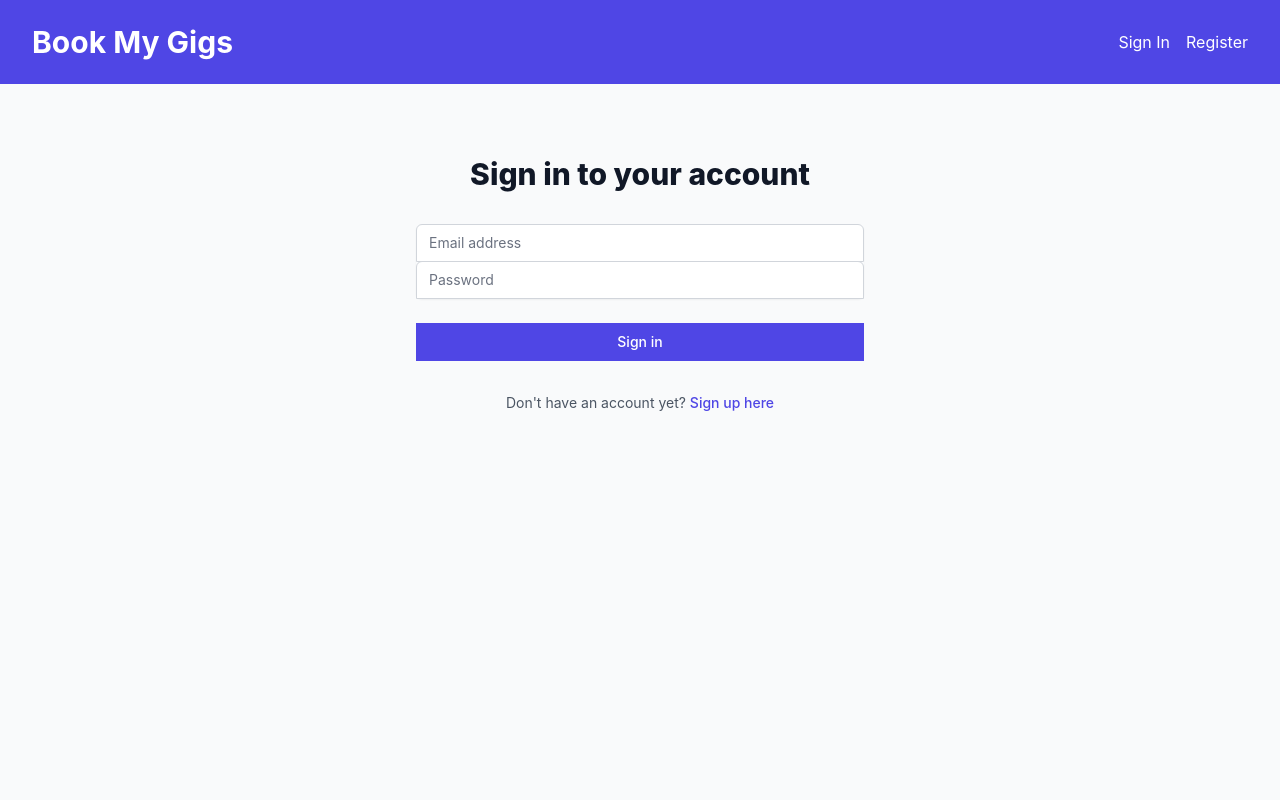
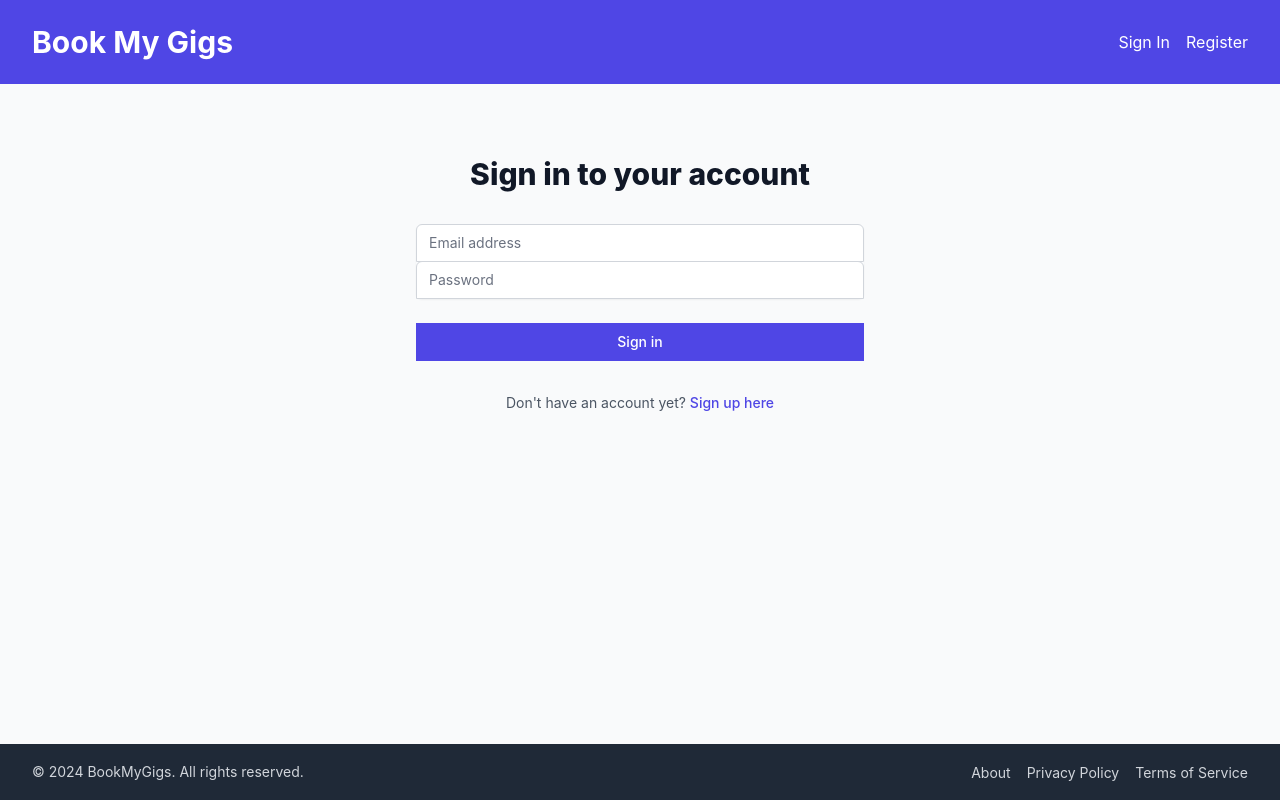
Before and after one commit to Gabrielparizet/book_my_gigs_front, a React (Create React App) app: page /signin in a window 1280 px wide. Built offline with nearby package versions, Linux system fonts and the light colour scheme.

Commit message:
feat(design): Added footer and built MainLayout for all app pages

```diff
--- a/src/App.js
+++ b/src/App.js
@@ -1,29 +1,18 @@
 import React from 'react';
 import { BrowserRouter as Router, Route, Routes } from 'react-router-dom';
-import Register from './Pages/Register'
+import Home from './Pages/Home';
+import Register from './Pages/Register';
 import SignIn from './Pages/SignIn';
-import Header from './Components/Header';
 
-function Home() {
-  return (
-    <div className="min-h-screen bg-gray-50">
-      <Header />
-      <div className="max-w-7xl mx-auto py-6 px-4 sm:px-6 lg:px-8">
-        <h2 className="text-3xl font-bold text-gray-900">Welcome to Book My Gigs</h2>
-      </div>
-    </div>
-  )
-}
+
 function App() {
   return (
     <Router>
-      <div className="App">
         <Routes>
           <Route path="/" element={<Home />} />
           <Route path="/register" element={<Register />} />
           <Route path="/signin" element={<SignIn />} />
         </Routes>
-      </div>
     </Router>
   );
 }
--- /dev/null
+++ b/src/Components/Footer.js
@@ -0,0 +1,31 @@
+import React from 'react'
+import { Link } from 'react-router-dom';
+
+function Footer() {
+    return (
+        <footer className="bg-gray-800">
+            <div className="max-w-7-xl mx-auto py-4 px-4 sm:px-6 lg:px-8">
+                <div className="flex justify-between items-center">
+                    <div className="text-gray-300 text-sm">
+                        © 2024 BookMyGigs. All rights reserved.
+                    </div>
+                    <nav>
+                        <ul className="flex space-x-4">
+                            <li>
+                                <Link to="/about" className="text-gray-300 hover:text-white text-sm">About</Link>
+                            </li>
+                            <li>
+                                <Link to="/privacy" className="text-gray-300 hover:text-white text-sm">Privacy Policy</Link>
+                            </li>
+                            <li>
+                                <Link to="/terms" className="text-gray-300 hover:text-white text-sm">Terms of Service</Link>
+                            </li>
+                        </ul>
+                    </nav>
+                </div>
+            </div>
+        </footer>
+    );
+}
+
+export default Footer;
--- /dev/null
+++ b/src/Layout/MainLayout.js
@@ -0,0 +1,17 @@
+import React from 'react';
+import Header from '../Components/Header';
+import Footer from '../Components/Footer';
+
+function MainLayout({ children }) {
+    return (
+        <div className="flex flex-col min-h-screen">
+            <Header />
+            <main className="flex-grow bg-gray-50">
+                { children }
+            </main>
+            <Footer />
+        </div>
+    );
+}
+
+export default MainLayout;
--- /dev/null
+++ b/src/Pages/Home.js
@@ -0,0 +1,14 @@
+import React from 'react';
+import MainLayout from '../Layout/MainLayout';
+
+function Home() {
+    return (
+        <MainLayout>
+            <div className="max-w-7xl mx-auto py-6 px-4 sm:px-6 lg:px-8">
+                <h2 className="text-3xl font-bold text-gray-900">Welcome to Book My Gigs</h2>
+            </div>
+        </MainLayout>
+    );
+}
+
+export default Home;
--- a/src/Pages/Register.js
+++ b/src/Pages/Register.js
@@ -1,7 +1,7 @@
 import React, { useState } from 'react';
 import axios from 'axios';
 import { useNavigate, Link } from 'react-router-dom'
-import Header from '../Components/Header';
+import MainLayout from '../Layout/MainLayout';
 
 function Register() {
     const [email, setEmail] = useState('');
@@ -41,8 +41,7 @@ function Register() {
     };
 
     return (
-      <div className="min-h-screen bg-gray-50">
-        <Header />
+      <MainLayout>
         <div className="flex items-center justify-center bg-gray-50 py-12 px-4 sm:px-6 lg:px-8">
           <div className="max-w-md w-full space-y-8">
             <div>
@@ -121,7 +120,7 @@ function Register() {
             </div>
           </div>
         </div>
-      </div>
+      </ MainLayout>
     )
 };
 
--- a/src/Pages/SignIn.js
+++ b/src/Pages/SignIn.js
@@ -1,7 +1,7 @@
 import React, { useState } from 'react';
 import axios from 'axios';
 import { useNavigate, Link } from 'react-router-dom';
-import Header from '../Components/Header';
+import MainLayout from '../Layout/MainLayout';
 
 function SignIn() {
     const [email, setEmail] = useState('');
@@ -32,8 +32,7 @@ function SignIn() {
     };
 
     return (
-        <div className="min-h-screen bg-gray-50">
-            <Header />
+        <MainLayout>
             <div className="flex items-center justify-center bg-gray-50 py-12 px-4 sm:px-6 lg:px-8">
                 <div className="max-w-md w-full space-y-8">
                     <div>
@@ -97,7 +96,7 @@ function SignIn() {
                     </div>
                 </div>
             </div>
-        </div>
+        </ MainLayout>
     );
 }
 
```
